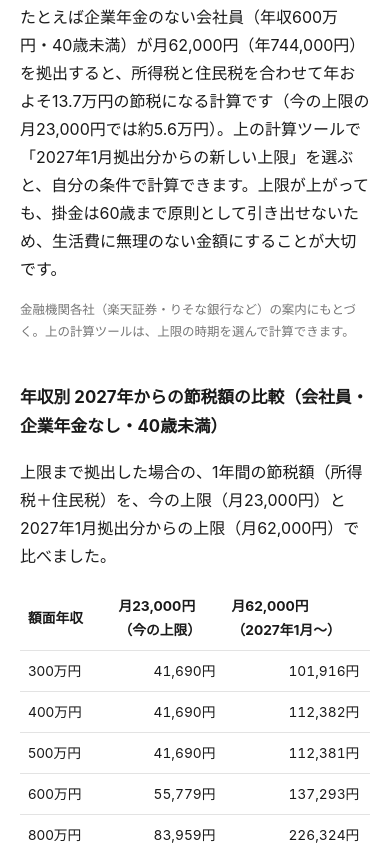
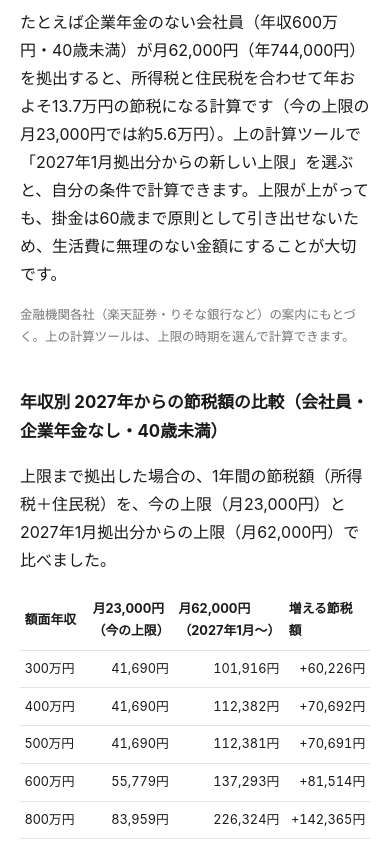
Before and after one commit to kosuke-rgb/ideco-setsuzei-keisan, a plain HTML site: page index.html in a window 390 px wide. Shown: the part 3666-4516 px from the top of the page. Drawn offline with Linux system fonts and the light colour scheme.

Commit message:
スマホで早見表が画面からはみ出さないように表のCSSを調整
Co-Authored-By: Claude Opus 5.5 <noreply@anthropic.com>

```diff
--- a/index.html
+++ b/index.html
@@ -188,7 +188,7 @@ tr.best td { font-weight: 700; }
 tr.best { background: var(--best-bg); }
 
 .ref-table { overflow-x: auto; }
-.ref-table table { width: 100%; border-collapse: collapse; font-size: 0.86rem; min-width: 460px; }
+.ref-table table { width: 100%; border-collapse: collapse; font-size: 0.86rem; min-width: 0; }
 .ref-table th, .ref-table td { padding: 0.5rem 0.5rem; border-bottom: 1px solid var(--line); text-align: left; }
 .ref-table td.num { font-variant-numeric: tabular-nums; text-align: right; }
 
@@ -277,6 +277,15 @@ footer.site-footer a { color: var(--accent); }
 .pr-box .pr-cta-wrap { text-align: center; margin: 0.9rem 0 0; }
 .pr-box .pr-cta-wrap .pr-cta { font-size: 0.95rem; padding: 0.75rem 1.6rem; box-shadow: 0 2px 6px rgba(0,0,0,0.12); }
 .pr-box .pr-cta:hover { opacity: 0.85; }
+/* スマホで表が画面からはみ出さないように（2026-11-17） */
+@media (max-width: 600px) {
+  .ref-table table { font-size: 0.8rem; }
+  .ref-table th, .ref-table td { padding: 0.45rem 0.3rem; }
+  .ref-table th, .ref-table td:first-child { white-space: normal; }
+  .ref-table td.nw { white-space: nowrap; }
+  .ref-table th:first-child, .ref-table td:first-child { min-width: 5em; position: sticky; left: 0; z-index: 1; background: var(--bg); box-shadow: 1px 0 0 var(--line); }
+  .ref-table tr.best td:first-child, .ref-table tr.total td:first-child, .ref-table tr.next td:first-child, .ref-table tr.highlight td:first-child { background: var(--best-bg, var(--bg)); }
+}
 </style>
 </head>
 <body>
@@ -387,10 +396,10 @@ footer.site-footer a { color: var(--accent); }
       <table>
         <thead><tr><th>額面年収</th><th class="num">所得税率の目安</th><th class="num">年間節税額</th></tr></thead>
         <tbody>
-          <tr><td>350万円</td><td class="num">5%</td><td class="num">約3.6万円</td></tr>
-          <tr><td>500万円</td><td class="num">10%</td><td class="num">約4.6万円</td></tr>
-          <tr><td>700万円</td><td class="num">20%</td><td class="num">約7.3万円</td></tr>
-          <tr><td>1,200万円</td><td class="num">23%</td><td class="num">約8.0万円</td></tr>
+          <tr><td>350万円</td><td class="num nw">5%</td><td class="num nw">約3.6万円</td></tr>
+          <tr><td>500万円</td><td class="num nw">10%</td><td class="num nw">約4.6万円</td></tr>
+          <tr><td>700万円</td><td class="num nw">20%</td><td class="num nw">約7.3万円</td></tr>
+          <tr><td>1,200万円</td><td class="num nw">23%</td><td class="num nw">約8.0万円</td></tr>
         </tbody>
       </table>
     </div>
@@ -422,12 +431,12 @@ footer.site-footer a { color: var(--accent); }
       <table style="white-space:nowrap">
         <thead><tr><th>額面年収</th><th class="num">月23,000円<br>（今の上限）</th><th class="num">月62,000円<br>（2027年1月〜）</th><th class="num">増える節税額</th></tr></thead>
         <tbody>
-          <tr><td>300万円</td><td class="num">41,690円</td><td class="num">101,916円</td><td class="num">+60,226円</td></tr>
-          <tr><td>400万円</td><td class="num">41,690円</td><td class="num">112,382円</td><td class="num">+70,692円</td></tr>
-          <tr><td>500万円</td><td class="num">41,690円</td><td class="num">112,381円</td><td class="num">+70,691円</td></tr>
-          <tr><td>600万円</td><td class="num">55,779円</td><td class="num">137,293円</td><td class="num">+81,514円</td></tr>
-          <tr><td>800万円</td><td class="num">83,959円</td><td class="num">226,324円</td><td class="num">+142,365円</td></tr>
-          <tr><td>1,000万円</td><td class="num">83,959円</td><td class="num">226,324円</td><td class="num">+142,365円</td></tr>
+          <tr><td>300万円</td><td class="num nw">41,690円</td><td class="num nw">101,916円</td><td class="num nw">+60,226円</td></tr>
+          <tr><td>400万円</td><td class="num nw">41,690円</td><td class="num nw">112,382円</td><td class="num nw">+70,692円</td></tr>
+          <tr><td>500万円</td><td class="num nw">41,690円</td><td class="num nw">112,381円</td><td class="num nw">+70,691円</td></tr>
+          <tr><td>600万円</td><td class="num nw">55,779円</td><td class="num nw">137,293円</td><td class="num nw">+81,514円</td></tr>
+          <tr><td>800万円</td><td class="num nw">83,959円</td><td class="num nw">226,324円</td><td class="num nw">+142,365円</td></tr>
+          <tr><td>1,000万円</td><td class="num nw">83,959円</td><td class="num nw">226,324円</td><td class="num nw">+142,365円</td></tr>
         </tbody>
       </table>
     </div>
```
